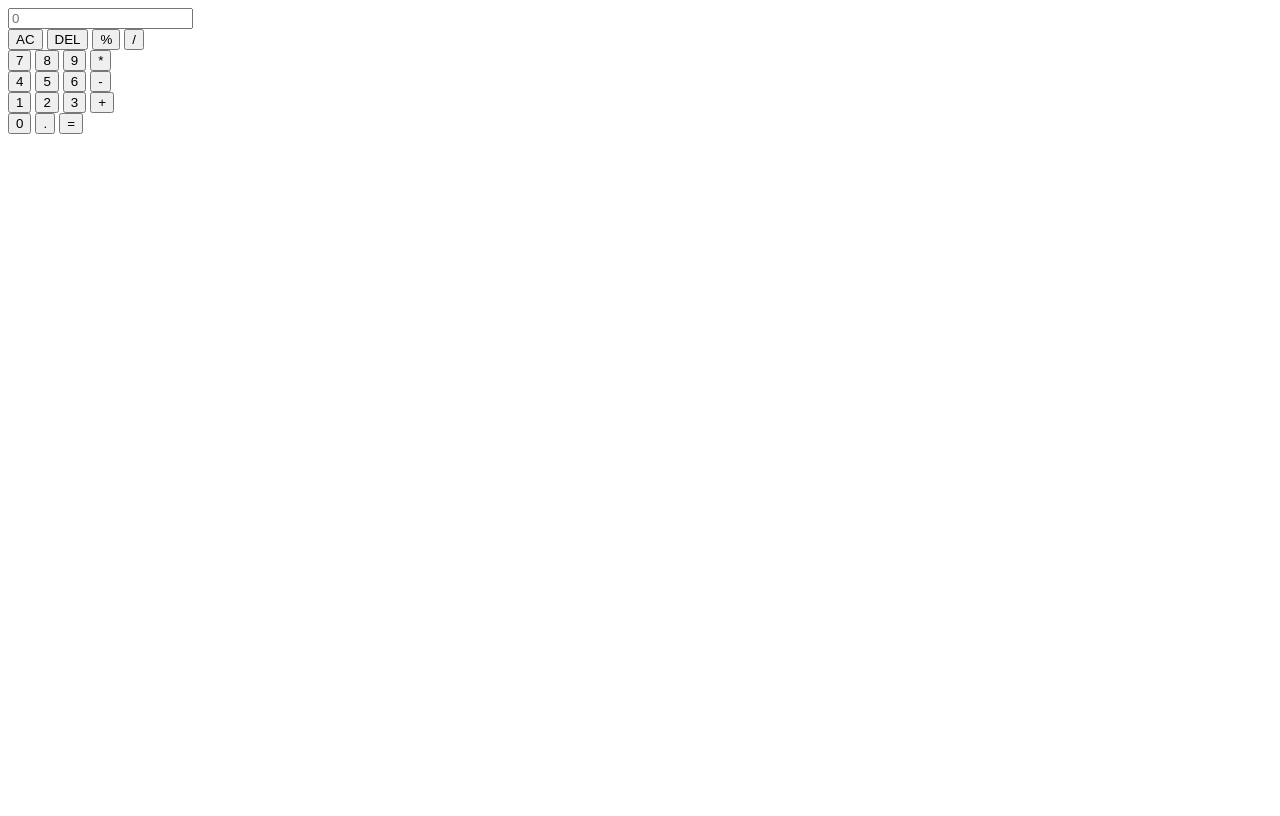
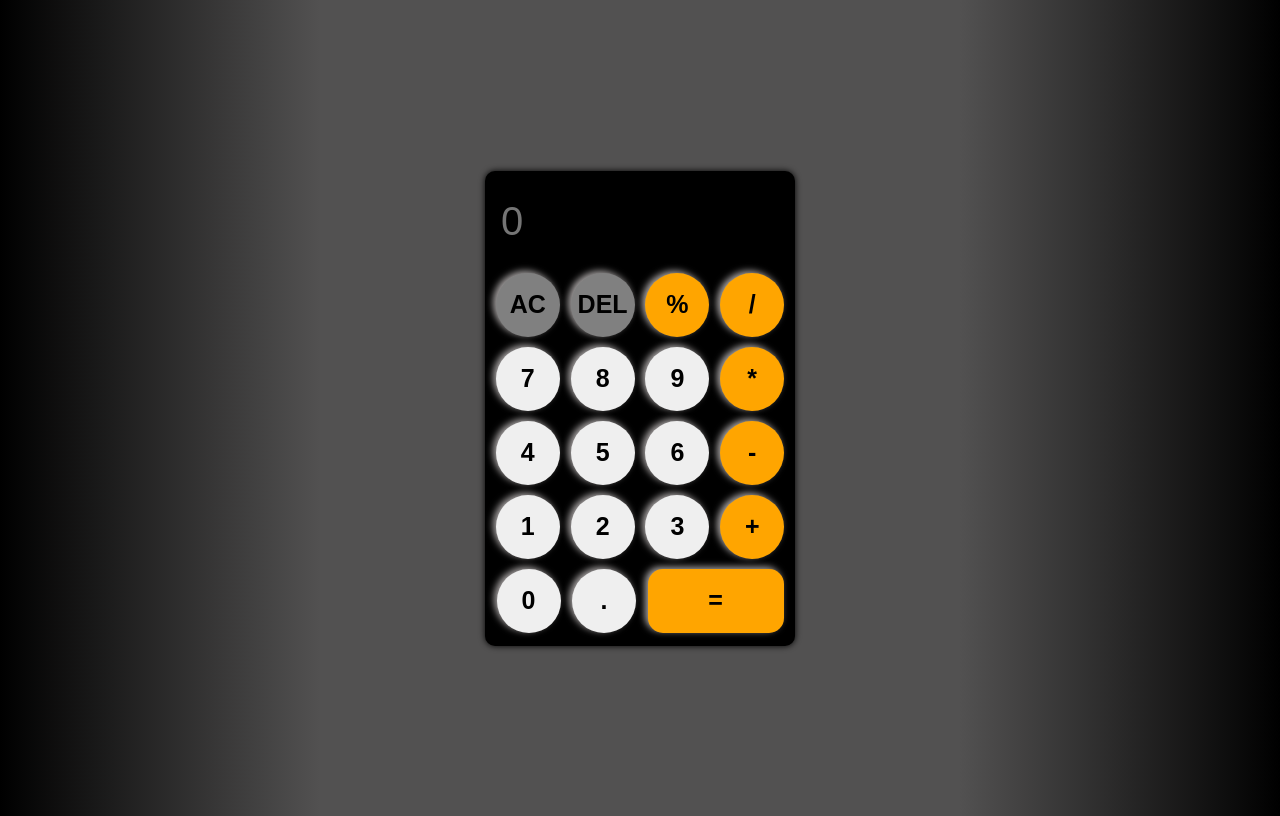
Before and after one commit to Jsid21/Calculator, a plain HTML site: page index.html in a window 1280 px wide. Drawn offline with Linux system fonts and the light colour scheme; the site is published under a folder, as on GitHub Pages, so addresses that start at the root find nothing.

Commit message:
Update index.html

```diff
--- a/index.html
+++ b/index.html
@@ -4,8 +4,8 @@
     <meta charset="UTF-8">
     <meta name="viewport" content="width=device-width, initial-scale=1.0">
     <title>calculator</title>
-    <link rel="stylesheet" href="/calculator.css">
-    <link rel="stylesheet" href="/util.css">
+    <link rel="stylesheet" href="calculator.css">
+    <link rel="stylesheet" href="util.css">
 </head>
 <body>
     <div class="container middle">
@@ -47,6 +47,6 @@
         </div>
 
     </div>
-    <script src="/app.js"></script>
+    <script src="app.js"></script>
 </body>
 </html>
```
